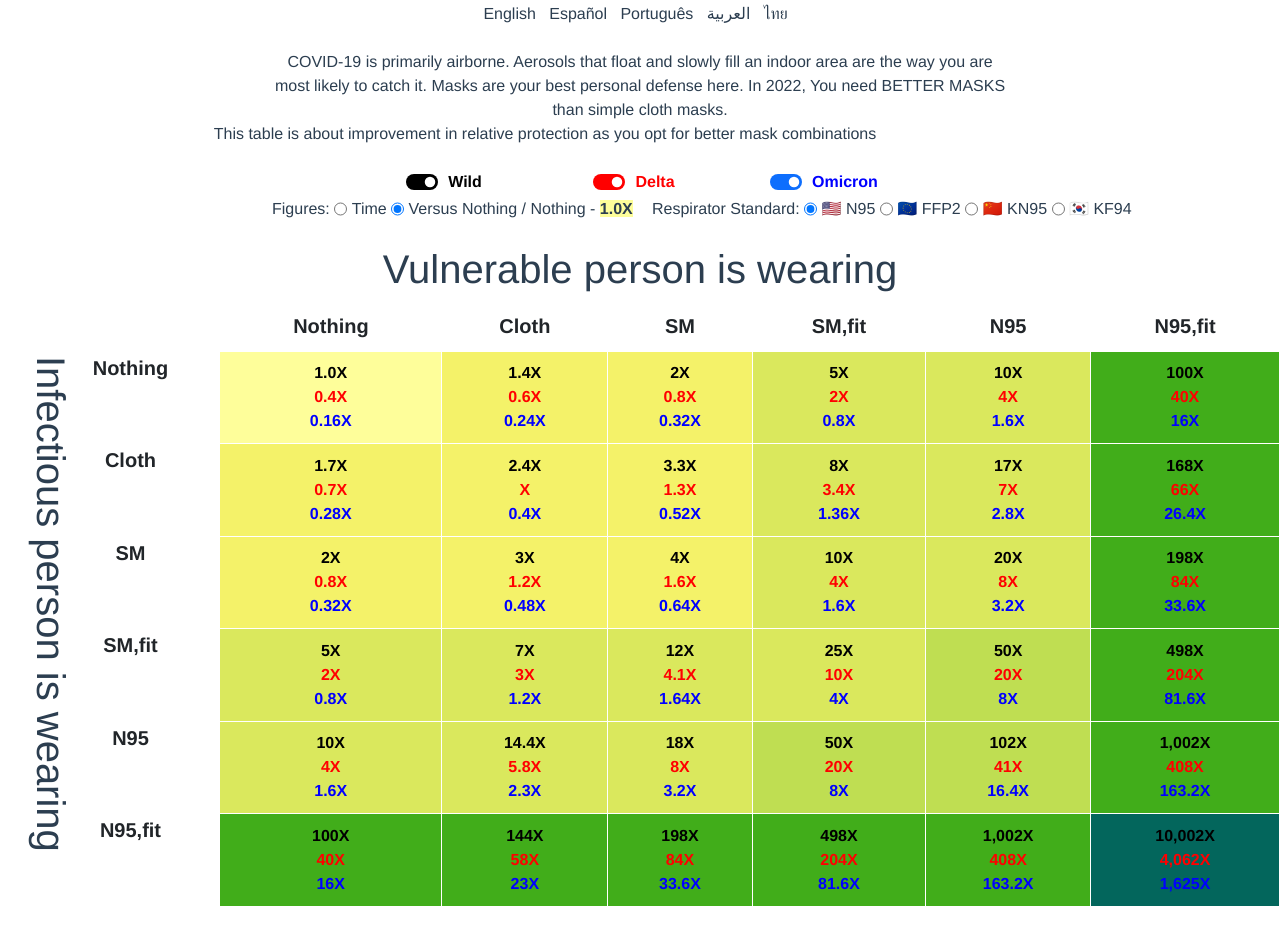
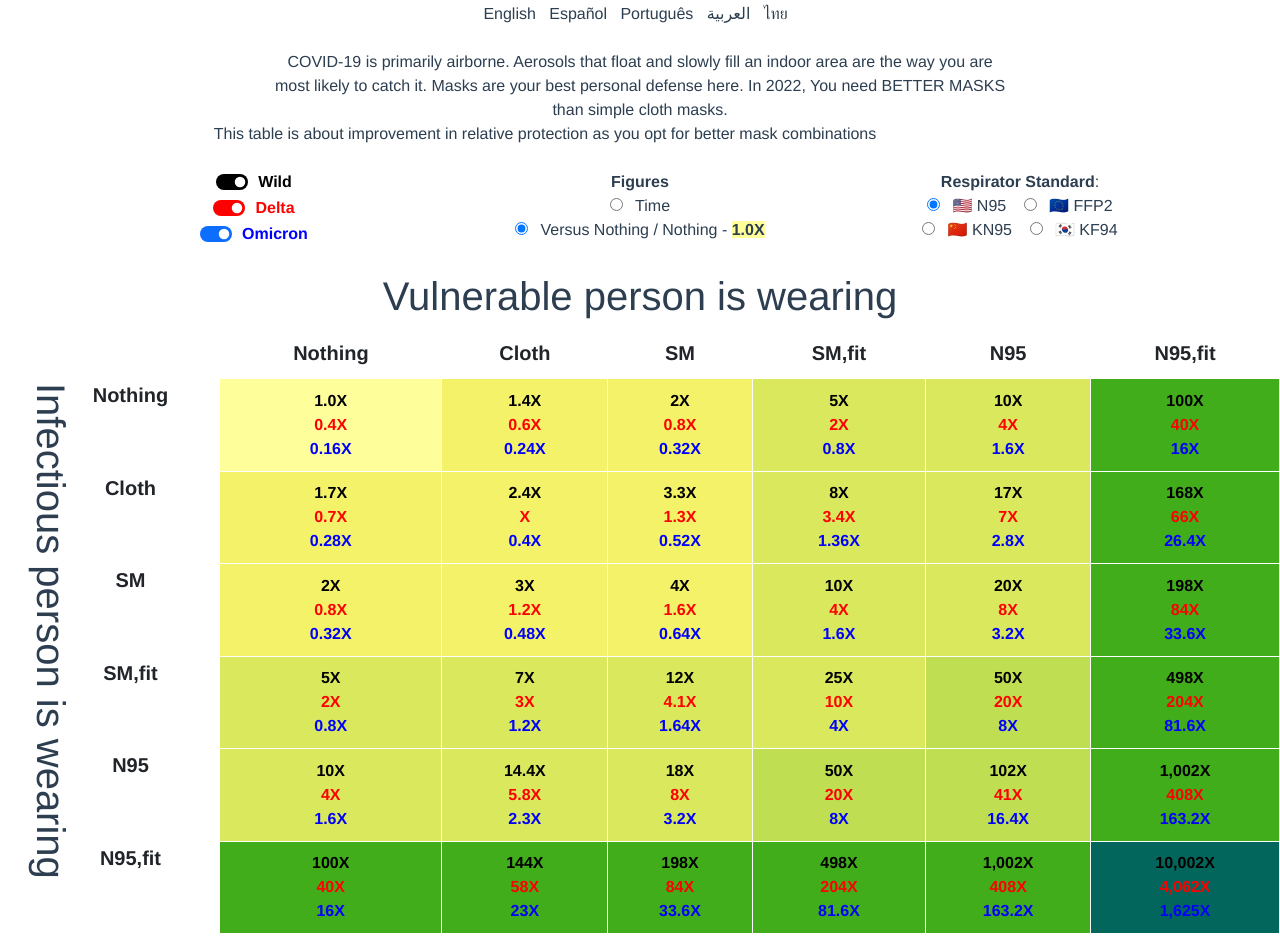
Before and after one commit to its-airborne/bettermasks, a Vue app: page / in a window 1280 px wide. Before the commit the page ends 923 px from the top, so only its background shows below. Built offline with nearby package versions, Linux system fonts and the light colour scheme; the HTML template or start-up script is replaced by a standard one.

Commit message:
layout of buttons

```diff
--- a/src/App.vue
+++ b/src/App.vue
@@ -21,10 +21,16 @@
         <div class="col-sm-8">{{ $t('covid-message') }}</div>
         <div class="col-sm-10">{{ $t('table-info') }}</div>
       </div>
+    </div>
+
     <br/>
+
+    <div class="container">
+      <div class="row">
+        <div class="col-sm-4">
+          <div class="container">
             <div class="row" dir="ltr">
-        <div class="col-sm-3"></div>
-        <div class="col-sm-2 form-check form-switch">
+              <div class="form-check form-switch">
                 <input
                   v-model="checkWild"
                   class="form-check-input"
@@ -38,7 +44,9 @@
                   Wild
                 </label>
               </div>
-        <div class="col-sm-2 form-check form-switch">
+            </div>
+            <div class="row" dir="ltr">
+              <div class="form-check form-switch">
                 <input
                   v-model="checkDelta"
                   class="form-check-input"
@@ -52,7 +60,9 @@
                   Delta
                 </label>
               </div>
-        <div class="col-sm-2 form-check form-switch">
+            </div>
+            <div class="row" dir="ltr">
+              <div class="form-check form-switch">
                 <input
                   v-model="checkOmicron"
                   class="form-check-input"
@@ -67,53 +77,67 @@
                 </label>
               </div>
             </div>
-      <div class="row" dir="ltr">
-        <div class="col-sm-2"></div>
-        <div class="col-sm-3 well form-horizontal" :dir="direction">
-          <div class="col-sm-2"></div>
-          <div class="form-group" style="white-space:nowrap;">
-            <div>
-              <div class="btn-group" style="display:inline-flex;">
-                <div>{{ $t('Figures') }}:</div>
-                &nbsp;
+          </div>
+        </div>
+        <div class="col-sm-4">
+          <div class="container">
+            <div class="well" :dir="direction">
+              <div class="form-group">
+                <div><strong>{{ $t('Figures') }}</strong></div>
                 <input type="radio" id="time" value="Time" v-model="xOrTime">
-                &nbsp;
+                &#8239;
                 <label for="time">{{ $t('Time') }}</label>
-                &nbsp;
+                <br/>
+                <span style="white-space:nowrap;">
                 <input type="radio" id="x" value="X" v-model="xOrTime">
-                &nbsp;
+                &#8239;
                 <label for="x">{{ $t('Versus Nothing / Nothing') }} - <strong dir="ltr">
                   <span style="background-color: #fefe9a">1.0X</span></strong></label>
+                </span>
               </div>
             </div>
           </div>
         </div>
-        <div class="col-sm-1"></div>
-        <div class="col-sm-4 well form-horizontal" :dir="direction">
-          <div class="form-group" style="white-space:nowrap;">
+        <div class="col-sm-4">
+          <div class="container">
+            <div :dir="direction">
+              <div class="form-group">
                 <div>
-              <div class="btn-group" style="display:inline-flex;">
-                <div>{{ $t('respirator-standard') }}:</div>
-                &nbsp;
+                  <div>
+                    <div class="row">
+                      <div style="white-space:nowrap;"><strong>{{
+                          $t('respirator-standard')
+                        }}</strong>:
+                      </div>
+                    </div>
+                    <div class="row">
+                    <span style="white-space:nowrap;">
                       <input type="radio" id="n95" value="N95" v-model="std"
                              v-on:click="headers = ['Nothing', 'Cloth', 'SM', 'SM,fit', 'N95', 'N95,fit']">
-                &nbsp;
+                      &#8239;
                       <label for="n95">🇺🇸 N95</label>
-                &nbsp;
+                      &nbsp;&nbsp;
                       <input type="radio" id="ffp2" value="FFP2" v-model="std"
                              v-on:click="headers = ['Nothing', 'Cloth', 'SM', 'SM,fit', 'FFP2', 'FFP2,fit']">
-                &nbsp;
+                      &#8239;
                       <label for="ffp2">🇪🇺 FFP2</label>
-                &nbsp;
+                    </span>
+                    </div>
+                    <div class="row">
+                    <span style="white-space:nowrap;">
                       <input type="radio" id="kn95" value="KN95" v-model="std"
                              v-on:click="headers = ['Nothing', 'Cloth', 'SM', 'SM,fit', 'KN95', 'KN95,fit']">
-                &nbsp;
+                      &#8239;
                       <label for="kn95">🇨🇳 KN95</label>
-                &nbsp;
+                      &nbsp;&nbsp;
                       <input type="radio" id="kf94" value="FK94" v-model="std"
                              v-on:click="headers = ['Nothing', 'Cloth', 'SM', 'SM,fit', 'KF94', 'KF94,fit']">
-                &nbsp;
+                      &#8239;
                       <label for="kf94">🇰🇷 KF94</label>
+                    </span>
+                    </div>
+                  </div>
+                </div>
               </div>
             </div>
           </div>
@@ -162,16 +186,22 @@
                 </tr>
                 <tr v-if="xOrTime === 'Time' && checkWild"
                     class="wild">
-                    {{ jsonData[index].wild.time[head].substring(0, jsonData[index].wild.time[head].indexOf(' ') + 1) +
-                      $t(jsonData[index].wild.time[head].substring(jsonData[index].wild.time[head].indexOf(' ') + 1)) }}
+                  {{
+                    jsonData[index].wild.time[head].substring(0, jsonData[index].wild.time[head].indexOf(' ') + 1) +
+                    $t(jsonData[index].wild.time[head].substring(jsonData[index].wild.time[head].indexOf(' ') + 1))
+                  }}
                 </tr>
                 <tr v-if="xOrTime === 'Time' && checkDelta" class="delta">
-                    {{ jsonData[index].delta.time[head].substring(0, jsonData[index].delta.time[head].indexOf(' ') + 1) +
-                      $t(jsonData[index].delta.time[head].substring(jsonData[index].delta.time[head].indexOf(' ') + 1)) }}
+                  {{
+                    jsonData[index].delta.time[head].substring(0, jsonData[index].delta.time[head].indexOf(' ') + 1) +
+                    $t(jsonData[index].delta.time[head].substring(jsonData[index].delta.time[head].indexOf(' ') + 1))
+                  }}
                 </tr>
                 <tr v-if="xOrTime === 'Time'&& checkOmicron" class="omicron">
-                    {{ jsonData[index].omicron.time[head].substring(0, jsonData[index].omicron.time[head].indexOf(' ') + 1) +
-                  $t(jsonData[index].omicron.time[head].substring(jsonData[index].omicron.time[head].indexOf(' ') + 1)) }}
+                  {{
+                    jsonData[index].omicron.time[head].substring(0, jsonData[index].omicron.time[head].indexOf(' ') + 1) +
+                    $t(jsonData[index].omicron.time[head].substring(jsonData[index].omicron.time[head].indexOf(' ') + 1))
+                  }}
                 </tr>
               </table>
             </td>
@@ -226,7 +256,7 @@ export default {
     });
   },
   methods: {
-    doLocale : function (locn, redoHref) {
+    doLocale: function (locn, redoHref) {
       let l = locn;
       switch (locn) {
         case 'ar':
@@ -263,128 +293,163 @@ export default {
   margin-top: 60px;
   box-sizing: border-box;
 }
+
 .form-check .form-check-input {
   float: none;
 }
+
 input[type=checkbox] {
   margin-right: 10px;
 }
+
 .form-check-input:checked {
   border-color: transparent;
 }
+
 #wild-button.form-check-input:checked {
   background-color: #000;
 }
+
 #wild-button.form-check-input:focus {
   box-shadow: 0 0 0 0.25rem rgb(48 50 54 / 30%);
 }
+
 #delta-button.form-check-input:checked {
   background-color: #f00;
 }
+
 #delta-button.form-check-input:focus {
   box-shadow: 0 0 0 0.25rem rgb(54 48 51 / 30%);
 }
+
 .wild,
 .delta,
 .omicron {
   font-weight: bold;
 }
+
 .wild {
   color: #000;
 }
+
 .delta {
   color: #f00;
 }
+
 .omicron {
   color: #00f;
 }
+
 table {
   margin: auto;
 }
-.table>:not(caption)>*>* {
+
+.table > :not(caption) > * > * {
   padding: 10px;
   border-bottom: 0;
   border-right: 1px solid white;
 }
-.table>:not(:first-child) {
+
+.table > :not(:first-child) {
   border: 1px solid white;
 }
+
 th {
   font-size: 20px;
 }
+
 td.table-5-5 tr:nth-child(1) {
   color: #fff;
 }
+
 td.table-5-5 tr:nth-child(2) {
   color: #da85dd;
 }
+
 td.table-5-5 tr:nth-child(3) {
   color: #10d3c1;
 }
+
 table table {
   height: 72px;
 }
+
 .wrapper {
   position: relative;
 }
+
 .wrapper h1 {
   position: absolute;
 }
+
 #app[dir=ltr] .wrapper h1 {
   writing-mode: vertical-rl;
   text-orientation: mixed;
 }
+
 #app[dir=rtl] .wrapper h1 {
   writing-mode: vertical-rl;
   text-orientation: mixed;
 }
+
 #app[dir=ltr] .table-responsive-sm {
   padding-left: 30px;
 }
+
 #app[dir=rtl] .table-responsive-sm {
   padding-right: 54px;
 }
+
 @media screen and (max-width: 480px) {
-  .table>:not(caption)>*>*, th {
+  .table > :not(caption) > * > *, th {
     padding: 2px;
     font-size: 9px;
   }
+
   #app[dir=rtl] .wrapper h1, h1 {
     font-size: 14px;
   }
 }
+
 @media screen and (max-width: 600px) {
   #app[dir=rtl] .table-responsive-sm {
     padding-right: 33px;
   }
 }
+
 @media (min-width: 480px) and (max-width: 600px) {
-  .table>:not(caption)>*>*, th {
+  .table > :not(caption) > * > *, th {
     padding: 5px;
     font-size: 14px;
   }
+
   .wrapper h1 {
     font-size: 22px;
   }
+
   #app[dir=ltr] .table-responsive-sm {
     padding-left: 30px;
   }
 }
+
 @media (min-width: 480px) and (max-width: 520px) {
   #app[dir=ltr] .wrapper h1 {
     font-size: 19px;
   }
 }
+
 @media (min-width: 520px) and (max-width: 848px) {
   #app[dir=ltr] .wrapper h1 {
     font-size: 22px;
   }
 }
+
 @media (min-width: 480px) and (max-width: 800px) {
   #app[dir=rtl] .wrapper h1 {
     font-size: 23px;
   }
 }
+
 @media screen and (min-width: 600px) {
   #app[dir=ltr] .table-responsive-sm {
     padding-left: 40px;
```
Lines whose indentation alone changed are shown as unchanged.
